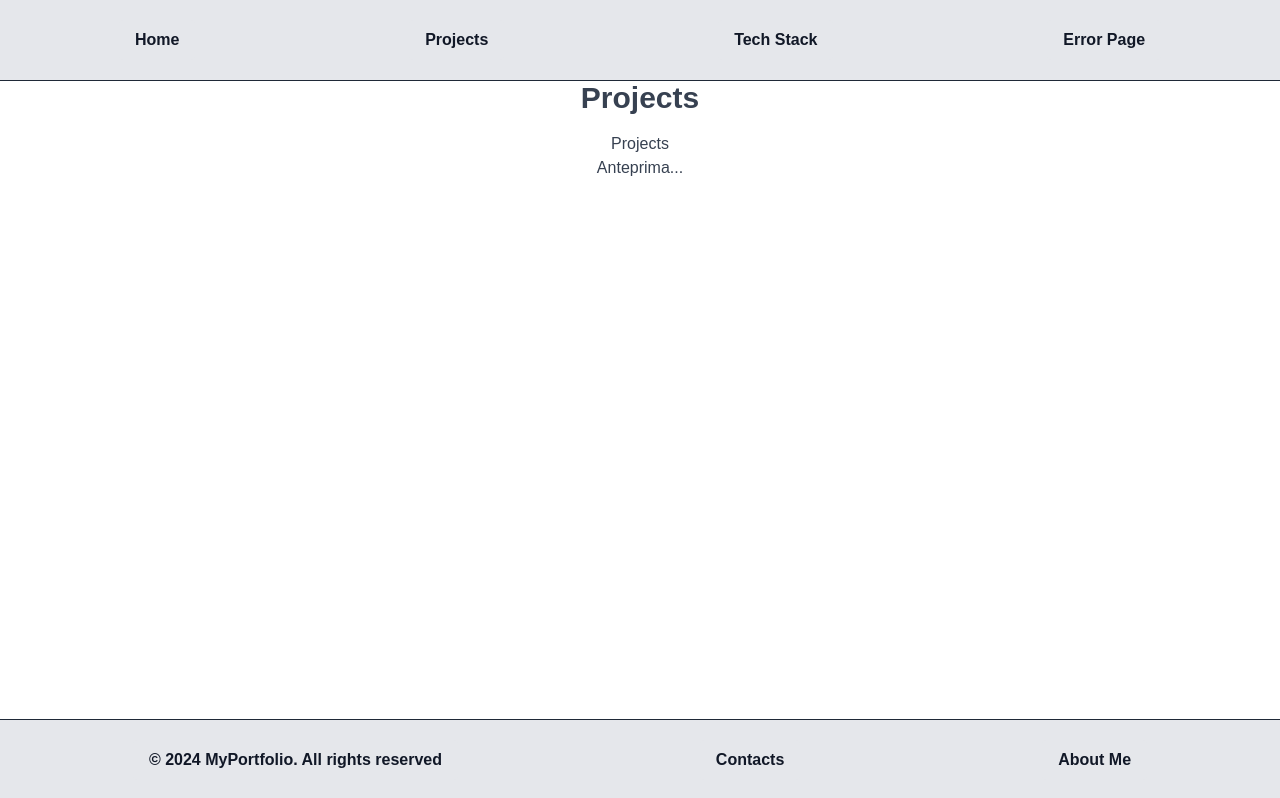
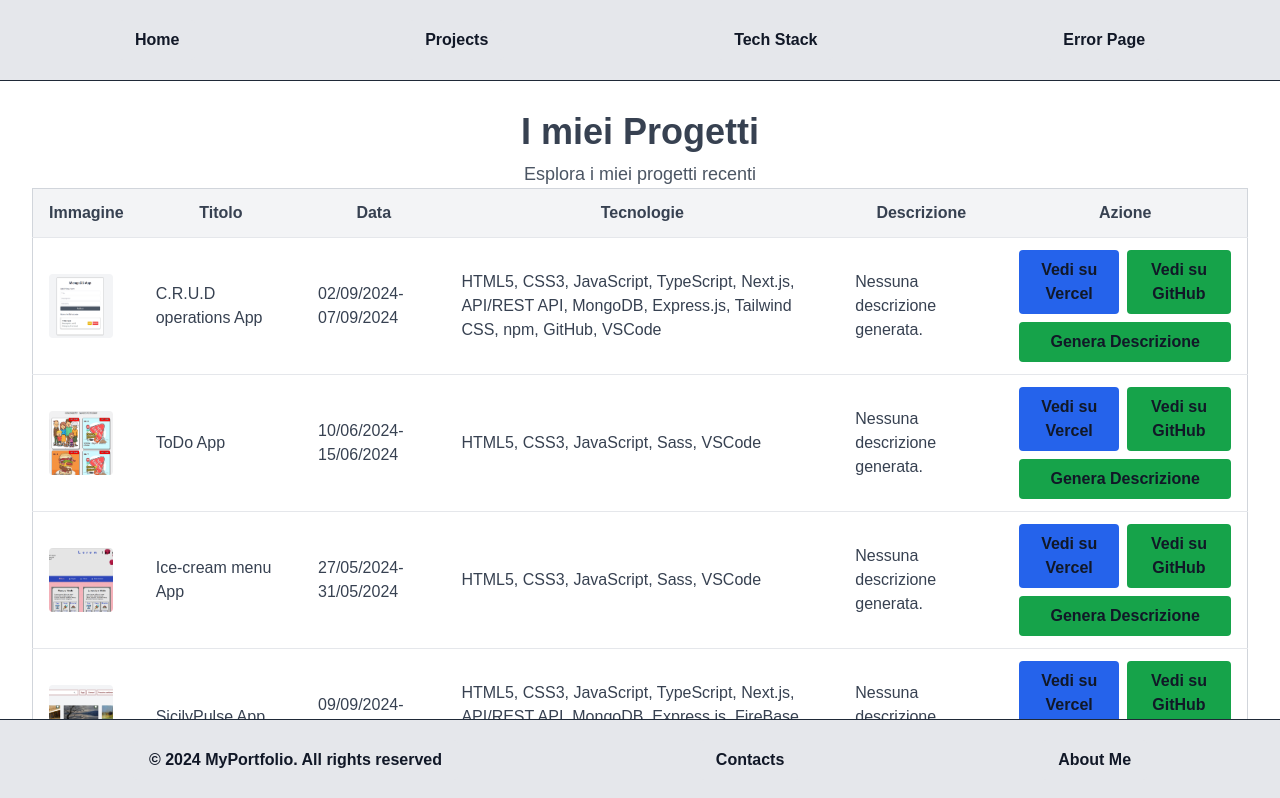
Before and after one commit to LucaFerraresso/TypeScript-Portfolio, a Next.js app in the folder portfolioproject/: page /Projects in a window 1280 px wide. Shown: the top 798 px of the page. Built offline with nearby package versions, Linux system fonts and the light colour scheme.

Commit message:
add new project page + new table component

```diff
--- a/portfolioproject/app/Projects/page.tsx
+++ b/portfolioproject/app/Projects/page.tsx
@@ -2,19 +2,13 @@
 import { motion } from "framer-motion";
 import React from "react";
 import type { Metadata } from "next";
-
+import ProjectCard from "@/src/components/ProjectCard";
+import projects from "@/assets/DataArray/ProjectSectionArray";
 import Header from "@/src/components/Header";
+import { fadeInVariants } from "@/animation/animation";
+import ProjectTable from "@/src/components/ProjectTable";
 
 const Projects: React.FC = () => {
-  const fadeInVariants = {
-    hidden: { opacity: 0 },
-    visible: {
-      opacity: 1,
-      transition: { duration: 1.5, ease: "easeInOut" },
-    },
-  };
-
-  // Definisci i metadata specifici per la pagina
   const metadata: Metadata = {
     title: "Projects",
     description: "Projects",
@@ -26,15 +20,12 @@ const Projects: React.FC = () => {
   return (
     <>
       <Header metadata={metadata} />
-      <motion.div
-        className="flex flex-col justify-center items-center"
-        variants={fadeInVariants}
-        initial="hidden"
-        animate="visible"
-      >
-        <h1 className="text-3xl font-bold">Projects</h1>
-        <p className="mt-4">Projects</p>
-        <p>Anteprima...</p>
+      <motion.div className="flex flex-col justify-center items-center px-4">
+        <h1 className="text-4xl font-bold text-center mt-8">I miei Progetti</h1>
+        <p className="mt-2 text-lg text-center text-gray-600">
+          Esplora i miei progetti recenti
+        </p>
+        <ProjectTable projects={projects} />
       </motion.div>
     </>
   );
--- a/portfolioproject/src/components/Button.tsx
+++ b/portfolioproject/src/components/Button.tsx
@@ -40,7 +40,7 @@ const Button: React.FC<ButtonProps> = ({
   const buttonClasses = ` rouded-lg flex items-center justify-center py-2 px-4 text-gray-900 font-bold rounded transition-all duration-300 ease-in-out
     ${color}
     ${!disabled && !isLoading ? hoverColor : "bg-gray-400 cursor-not-allowed"}
-    transform ${isLoading ? "opacity-75" : "hover:scale-105"}
+    transform ${isLoading ? "opacity-75" : "hover:scale-105 "}
     ${disabled ? "cursor-not-allowed" : ""}`;
 
   // Se è presente un link, renderizza un tag <a>
--- a/portfolioproject/src/components/Footer.tsx
+++ b/portfolioproject/src/components/Footer.tsx
@@ -10,7 +10,7 @@ const Footer: React.FC = () => {
 
   return (
     <>
-      <footer className="flex flex-wrap w-full bg-gray-200 p-5 gap-4 border-t border-gray-800 fixed bottom-0 justify-around items-center z-50 md:flex-row md:text-start">
+      <footer className="flex flex-wrap w-full bg-gray-200 p-5 gap-4 border-t border-gray-800 fixed bottom-0 justify-around items-center z-40 md:flex-row md:text-start">
         {footerItems.map((item) => {
           const isActive = activePath === item.href; // Verifica se il link è attivo
 
--- a/portfolioproject/src/components/Navbar.tsx
+++ b/portfolioproject/src/components/Navbar.tsx
@@ -12,7 +12,7 @@ const Navbar: React.FC = () => {
 
   return (
     <>
-      <nav className="flex flex-wrap w-full bg-gray-200 p-5 gap-4 border-b border-gray-800 fixed top-0 justify-around items-center z-50 md:flex-row">
+      <nav className="flex flex-wrap w-full bg-gray-200 p-5 gap-4 border-b border-gray-800 fixed top-0 justify-around items-center z-40 md:flex-row">
         {navItems.map((item) => {
           const isActive = activePath === item.href;
 
--- /dev/null
+++ b/portfolioproject/src/components/ProjectTable.tsx
@@ -0,0 +1,162 @@
+import React, { useState } from "react";
+import Button from "./Button"; // Assicurati di importare il tuo componente Button
+import Skeleton from "./Skeleton"; // Assicurati di importare il tuo componente Skeleton
+
+interface Project {
+  title: string;
+  imageUrl?: string;
+  githubLink?: string;
+  vercelLink?: string;
+  technologies?: string[];
+  date?: string;
+  description?: string;
+}
+
+interface ProjectTableProps {
+  projects: Project[];
+}
+
+const ProjectTable: React.FC<ProjectTableProps> = ({ projects }) => {
+  const [isGenerating, setIsGenerating] = useState<{ [key: number]: boolean }>(
+    {}
+  );
+  const [generatedDescriptions, setGeneratedDescriptions] = useState<{
+    [key: number]: string;
+  }>({});
+  const [modalImage, setModalImage] = useState<string | null>(null); // Stato per la modale dell'immagine
+
+  const handleGenerateDescription = async (index: number, project: Project) => {
+    setIsGenerating((prev) => ({ ...prev, [index]: true }));
+    try {
+      const res = await fetch("/api/gemini", {
+        method: "POST",
+        headers: {
+          "Content-Type": "application/json",
+        },
+        body: JSON.stringify({
+          prompt: `Crea una descrizione accattivante e dettagliata di 30 parole per il progetto "${
+            project.title
+          }". Spiega brevemente le sue funzionalità e invita i lettori a esplorarlo su Vercel: ${
+            project.vercelLink
+          } e su GitHub: ${
+            project.githubLink
+          }. Tecnologie utilizzate: ${project.technologies?.join(
+            ", "
+          )}. Assicurati che il tono sia coinvolgente e stimolante, in modo da incuriosire i visitatori!`,
+        }),
+      });
+
+      if (!res.ok) throw new Error("Errore nella richiesta");
+
+      const data = await res.json();
+      setGeneratedDescriptions((prev) => ({ ...prev, [index]: data.output }));
+    } catch (error) {
+      console.error("Error fetching description:", error);
+    } finally {
+      setIsGenerating((prev) => ({ ...prev, [index]: false }));
+    }
+  };
+
+  const handleImageClick = (imageUrl: string) => {
+    setModalImage(imageUrl);
+  };
+
+  const closeModal = () => {
+    setModalImage(null);
+  };
+
+  return (
+    <div className="overflow-x-auto">
+      <table className="min-w-full bg-white border border-gray-300">
+        <thead>
+          <tr className="bg-gray-100">
+            <th className="py-3 px-4 border-b">Immagine</th>
+            <th className="py-3 px-4 border-b">Titolo</th>
+            <th className="py-3 px-4 border-b">Data</th>
+            <th className="py-3 px-4 border-b">Tecnologie</th>
+            <th className="py-3 px-4 border-b">Descrizione</th>
+            <th className="py-3 px-4 border-b">Azione</th>
+          </tr>
+        </thead>
+        <tbody>
+          {projects.map((project, index) => (
+            <tr key={index} className="hover:bg-gray-50">
+              <td
+                className="py-3 px-4 border-b cursor-pointer"
+                onClick={() =>
+                  handleImageClick(
+                    project.imageUrl || "/images/homepage/coming-soon.jpg"
+                  )
+                }
+              >
+                <img
+                  src={project.imageUrl || "/images/homepage/coming-soon.jpg"}
+                  alt={project.title}
+                  className="h-16 w-16 object-cover rounded"
+                />
+              </td>
+              <td className="py-3 px-4 border-b">{project.title}</td>
+              <td className="py-3 px-4 border-b">{project.date || "TBD"}</td>
+              <td className="py-3 px-4 border-b">
+                {project.technologies?.join(", ") || "N/A"}
+              </td>
+              <td className="py-3 px-4 border-b">
+                {isGenerating[index] ? (
+                  <Skeleton width="100%" height="16px" />
+                ) : (
+                  generatedDescriptions[index] ||
+                  "Nessuna descrizione generata."
+                )}
+              </td>
+              <td className="py-3 px-4 border-b">
+                <div className="flex flex-col space-y-2">
+                  <div className="flex space-x-2">
+                    <Button
+                      text="Vedi su Vercel"
+                      color="bg-blue-600"
+                      hoverColor="hover:bg-blue-700"
+                      link={project.vercelLink}
+                    />
+                    <Button
+                      text="Vedi su GitHub"
+                      color="bg-green-600"
+                      hoverColor="hover:bg-green-700"
+                      link={project.githubLink}
+                    />
+                  </div>
+                  <Button
+                    text={
+                      isGenerating[index]
+                        ? "Generando..."
+                        : "Genera Descrizione"
+                    }
+                    color={isGenerating[index] ? "bg-gray-400" : "bg-green-600"}
+                    hoverColor="hover:bg-green-700"
+                    onClick={() => handleGenerateDescription(index, project)}
+                    disabled={isGenerating[index]}
+                  />
+                </div>
+              </td>
+            </tr>
+          ))}
+        </tbody>
+      </table>
+
+      {modalImage && (
+        <div className="fixed inset-0 bg-black bg-opacity-50 flex justify-center items-center z-50">
+          <div className="bg-white p-4 rounded-lg z-50">
+            <Button onClick={closeModal} text="chiudi" />
+
+            <img
+              src={modalImage}
+              alt="Progetto"
+              className="max-w-full h-auto"
+            />
+          </div>
+        </div>
+      )}
+    </div>
+  );
+};
+
+export default ProjectTable;
--- a/portfolioproject/src/components/PromptForm.tsx
+++ b/portfolioproject/src/components/PromptForm.tsx
@@ -61,7 +61,7 @@ const PromptForm = () => {
       setMaxWords(0);
       setLoading(false); // Resetta il loading
       setIsExiting(false); // Inizia l'entrata
-    }, 300); // Regola questo valore in base alla tua animazione
+    }, 1000); // Regola questo valore in base alla tua animazione
 
     setIsLoading(true);
     setTimeout(() => {
@@ -144,6 +144,8 @@ const PromptForm = () => {
                 text="Ricarica"
                 color="bg-red-500"
                 hoverColor="hover:bg-red-600"
+                disabled={loading}
+                loading={loading}
               />
             </div>
           </motion.div>
@@ -171,6 +173,8 @@ const PromptForm = () => {
               text="Copia"
               color="bg-blue-500"
               hoverColor="hover:bg-blue-600"
+              disabled={loading}
+              loading={loading}
             />
           </div>
         )}
```
